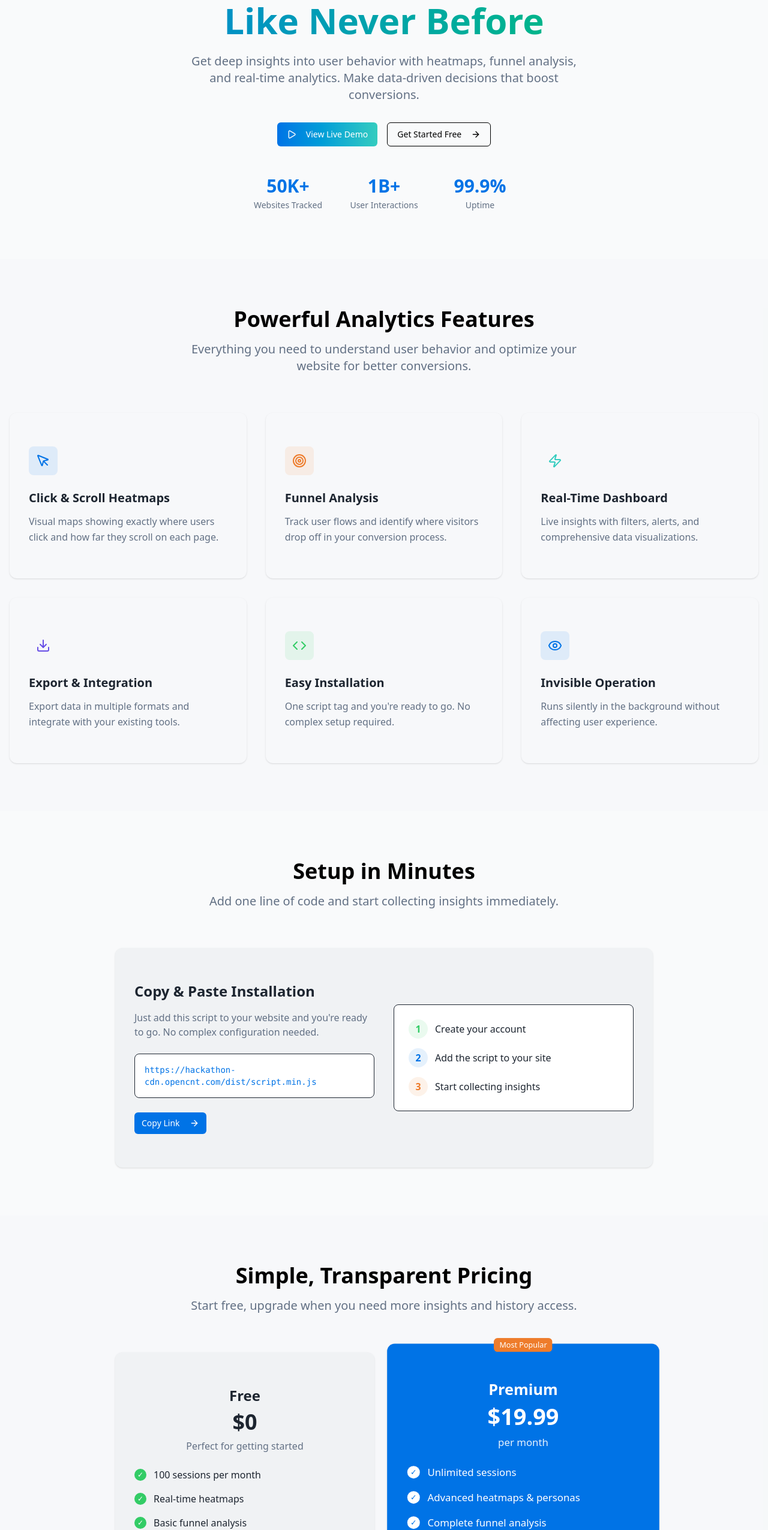
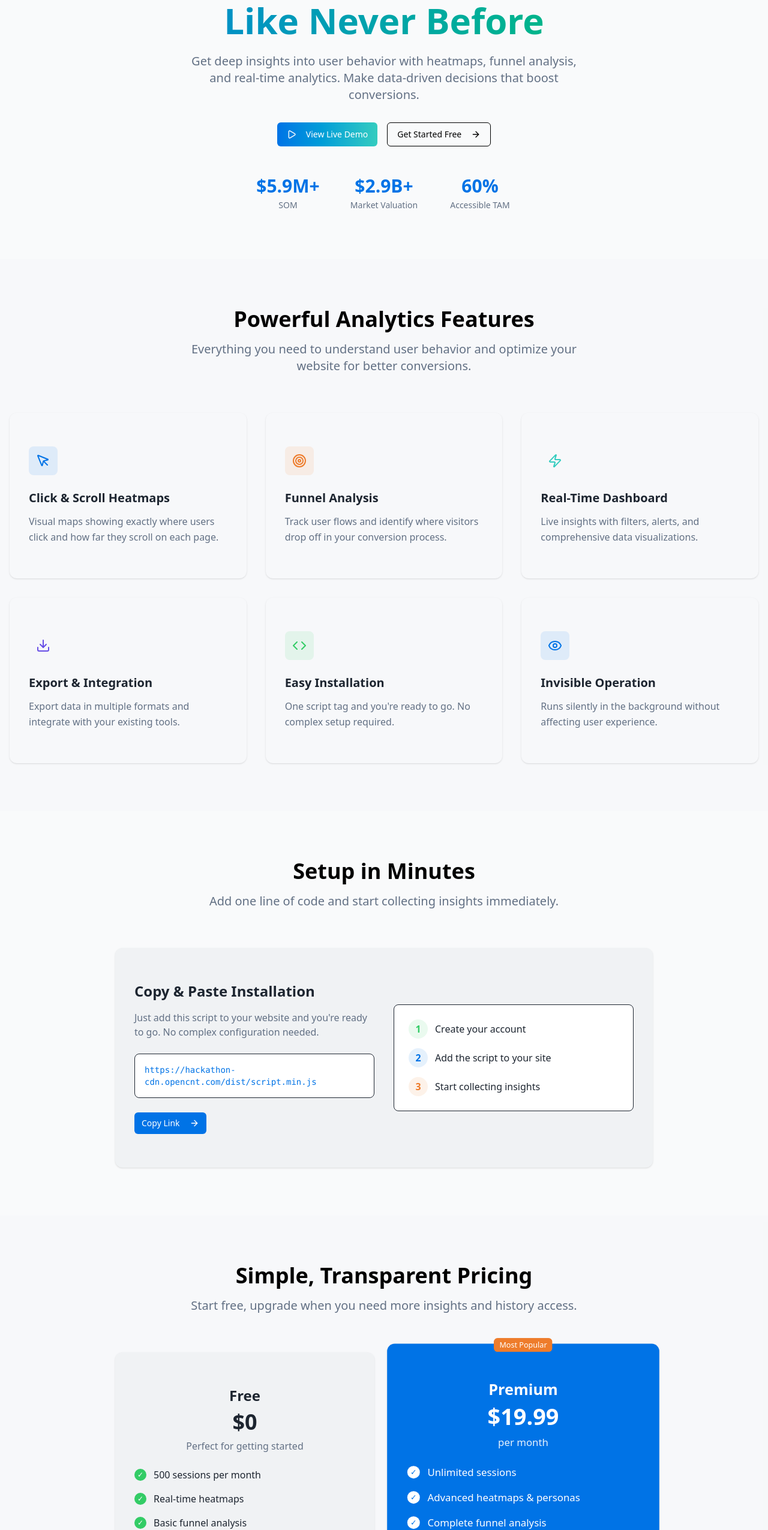
Before and after one commit to vlhsmylv/standlog-frontend, a React (Vite) app: page / in a window 1280 px wide. Shown: the part 250-2800 px from the top of the page at 60% size. Built offline with nearby package versions, Linux system fonts and the light colour scheme; no server answers.

Commit message:
upd: text changed

```diff
--- a/src/pages/Landing.tsx
+++ b/src/pages/Landing.tsx
@@ -67,9 +67,9 @@ const Landing = () => {
   ];
 
   const stats = [
-    { number: "50K+", label: "Websites Tracked" },
-    { number: "1B+", label: "User Interactions" },
-    { number: "99.9%", label: "Uptime" },
+    { number: "$5.9M+", label: "SOM" },
+    { number: "$2.9B+", label: "Market Valuation" },
+    { number: "60%", label: "Accessible TAM" },
   ];
 
   const [copied, setCopied] = useState(false);
@@ -327,7 +327,7 @@ const Landing = () => {
                     <div className="w-5 h-5 bg-analytics-green rounded-full flex items-center justify-center">
                       <span className="text-white text-xs">✓</span>
                     </div>
-                    <span>100 sessions per month</span>
+                    <span>500 sessions per month</span>
                   </div>
                   <div className="flex items-center space-x-3">
                     <div className="w-5 h-5 bg-analytics-green rounded-full flex items-center justify-center">
@@ -468,7 +468,7 @@ const Landing = () => {
             <Button
               size="lg"
               variant="outline"
-              className="border-white text-white hover:bg-white/10"
+              className="border-white bg-primary text-white hover:bg-white/10"
             >
               Start Free Trial
             </Button>
```
